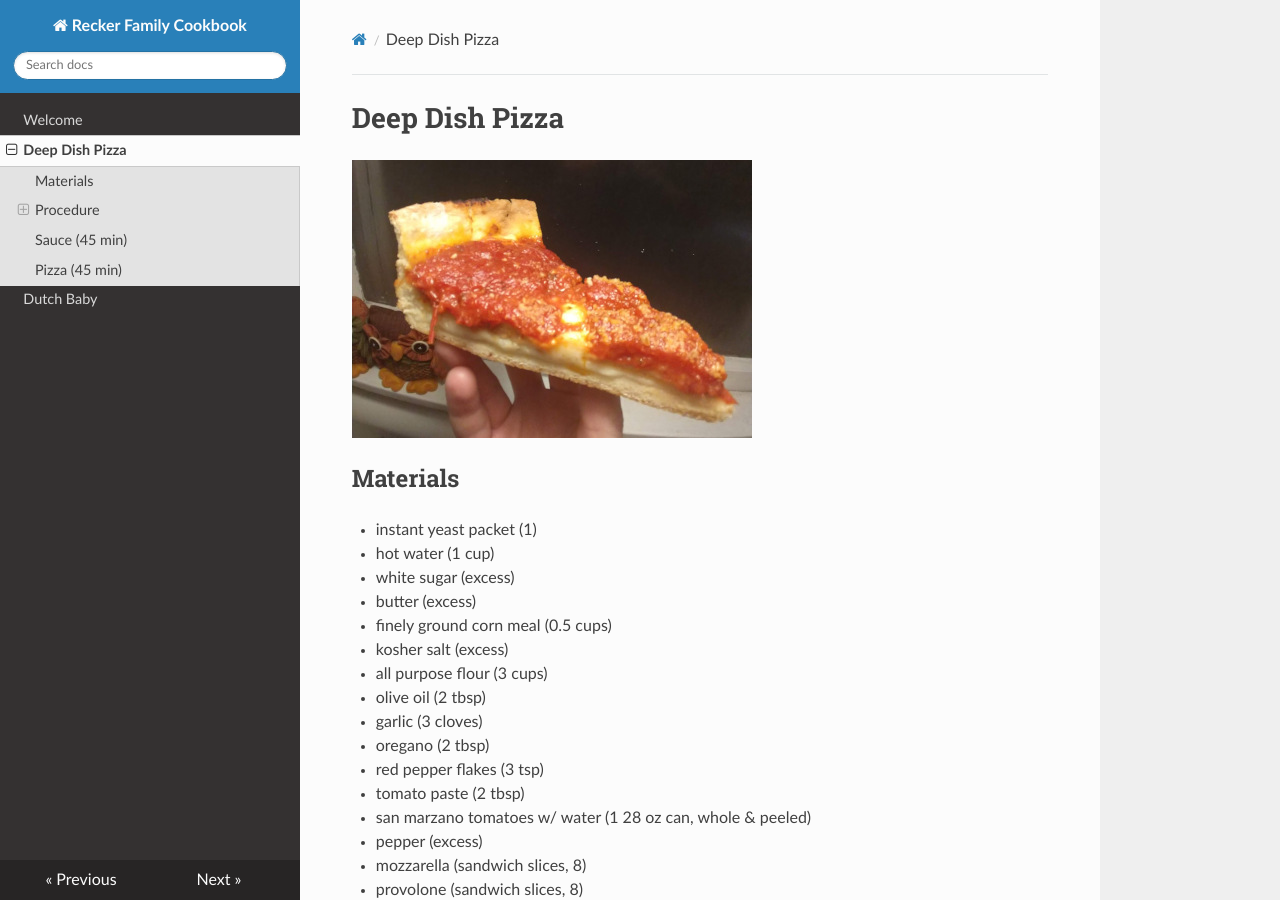
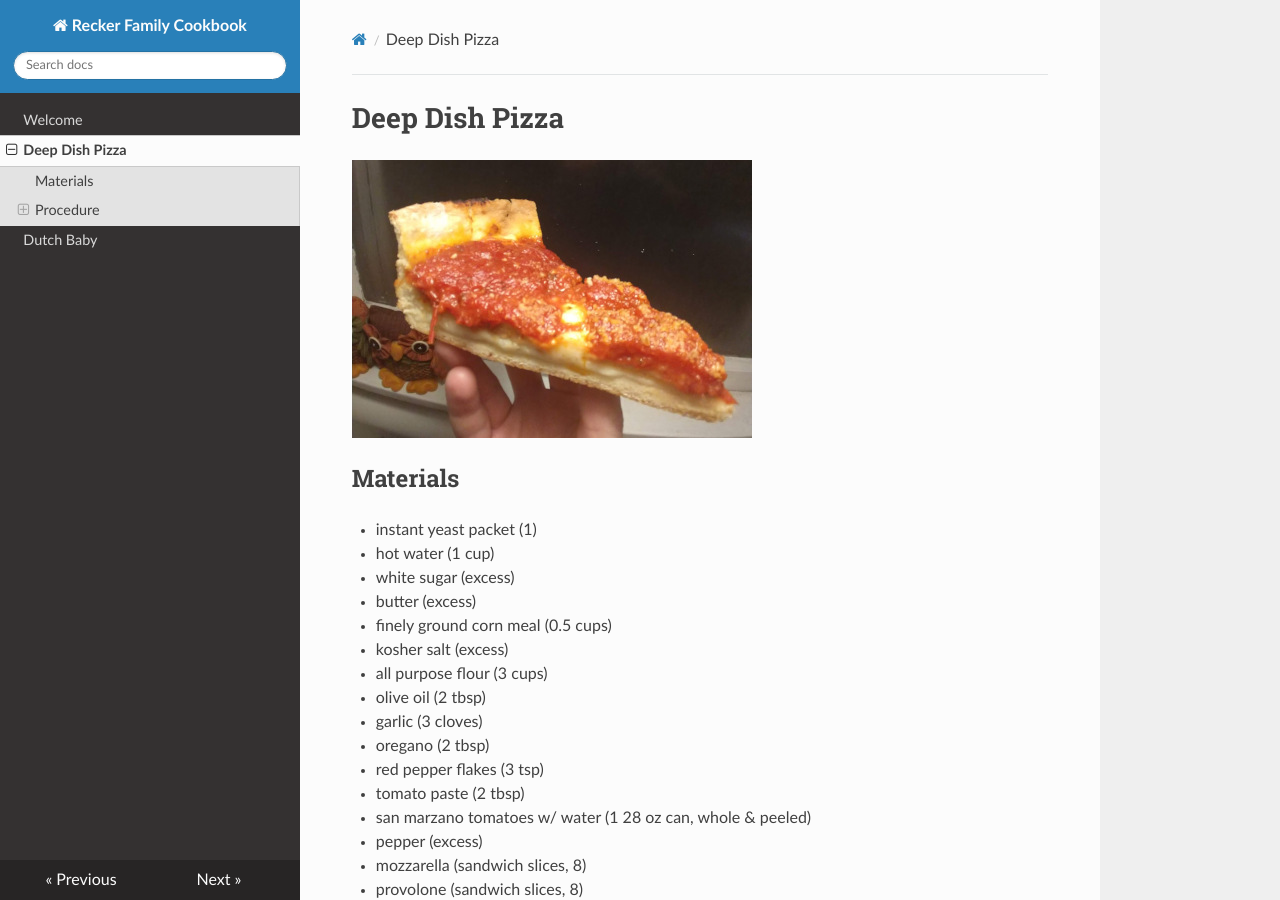
Before and after one commit to arecker/cookbook, an MkDocs documentation site: the page built from recipes/deep-dish-pizza.md, in a window 1280 px wide and 900 px high. Built offline with MkDocs 1.6.1, drawn with Linux system fonts in a browser that asks for light colours; nearby versions of some CDN libraries.

Commit message:
Fix headers in deep dish pizza

```diff
--- a/recipes/deep-dish-pizza.md
+++ b/recipes/deep-dish-pizza.md
@@ -39,7 +39,7 @@
    lightly oiled bowl, roll it around to coat, then cover the bowl
    with a plate for 1 HOUR.
 
-## Sauce (45 min)
+### Sauce (45 min)
 
 1. Cover the bottom of a dutch oven in olive oil.  Add three grated
    cloves of garlic and simmer gently for about five minutes.
@@ -57,7 +57,7 @@
 6. Add 1 TBSP of butter and turn the heat to low.  Once the butter
    melts, turn the heat off and allow to cool.
 
-## Pizza (45 min)
+### Pizza (45 min)
 
 1. Pre-heat the oven to 400F.  As it heats, leave a 12 INCH CAST IRON
    SKILLET in the oven until it is just hot enough to melt butter.
```
